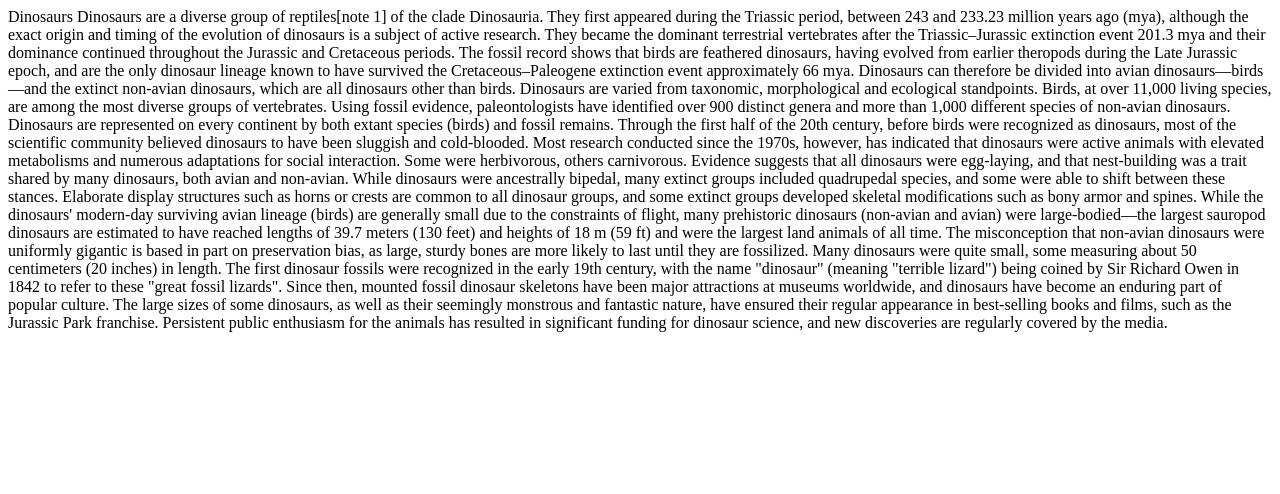
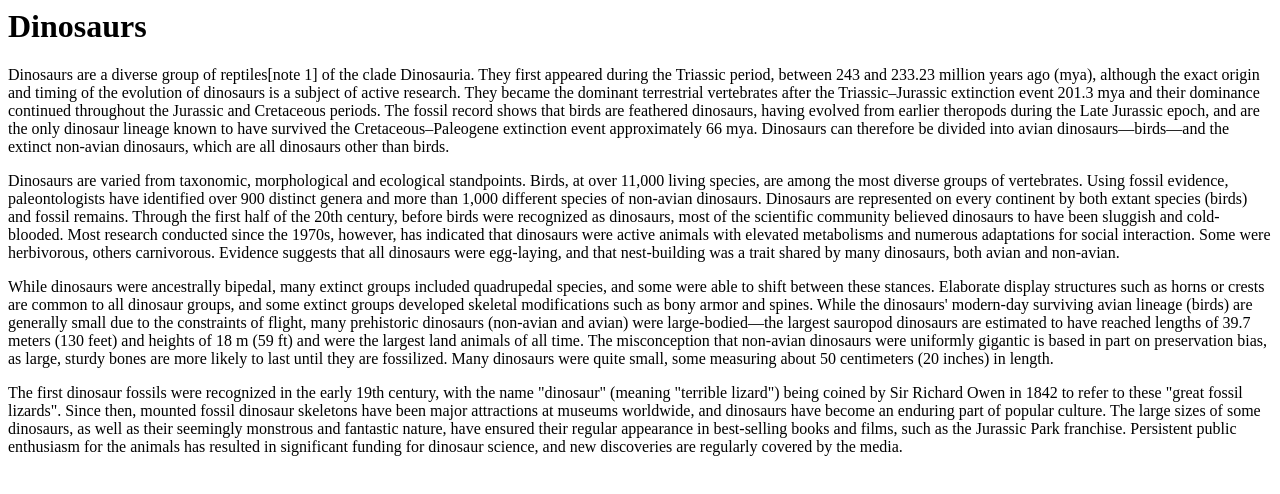
Before and after one commit to subbel/Dinosaurs, a plain HTML site: page index.html in a window 1280 px wide. Drawn offline with Linux system fonts and the light colour scheme.

Commit message:
tags added to html
All the content will now be made using html tags and according to design
heuristics

```diff
--- a/index.html
+++ b/index.html
@@ -1,9 +1,17 @@
-Dinosaurs
+<h1>Dinosaurs</h1>
 
-Dinosaurs are a diverse group of reptiles[note 1] of the clade Dinosauria. They first appeared during the Triassic period, between 243 and 233.23 million years ago (mya), although the exact origin and timing of the evolution of dinosaurs is a subject of active research. They became the dominant terrestrial vertebrates after the Triassic–Jurassic extinction event 201.3 mya and their dominance continued throughout the Jurassic and Cretaceous periods. The fossil record shows that birds are feathered dinosaurs, having evolved from earlier theropods during the Late Jurassic epoch, and are the only dinosaur lineage known to have survived the Cretaceous–Paleogene extinction event approximately 66 mya. Dinosaurs can therefore be divided into avian dinosaurs—birds—and the extinct non-avian dinosaurs, which are all dinosaurs other than birds.
+<p>
+    Dinosaurs are a diverse group of reptiles[note 1] of the clade Dinosauria. They first appeared during the Triassic period, between 243 and 233.23 million years ago (mya), although the exact origin and timing of the evolution of dinosaurs is a subject of active research. They became the dominant terrestrial vertebrates after the Triassic–Jurassic extinction event 201.3 mya and their dominance continued throughout the Jurassic and Cretaceous periods. The fossil record shows that birds are feathered dinosaurs, having evolved from earlier theropods during the Late Jurassic epoch, and are the only dinosaur lineage known to have survived the Cretaceous–Paleogene extinction event approximately 66 mya. Dinosaurs can therefore be divided into avian dinosaurs—birds—and the extinct non-avian dinosaurs, which are all dinosaurs other than birds.
+</p>
 
-Dinosaurs are varied from taxonomic, morphological and ecological standpoints. Birds, at over 11,000 living species, are among the most diverse groups of vertebrates. Using fossil evidence, paleontologists have identified over 900 distinct genera and more than 1,000 different species of non-avian dinosaurs. Dinosaurs are represented on every continent by both extant species (birds) and fossil remains. Through the first half of the 20th century, before birds were recognized as dinosaurs, most of the scientific community believed dinosaurs to have been sluggish and cold-blooded. Most research conducted since the 1970s, however, has indicated that dinosaurs were active animals with elevated metabolisms and numerous adaptations for social interaction. Some were herbivorous, others carnivorous. Evidence suggests that all dinosaurs were egg-laying, and that nest-building was a trait shared by many dinosaurs, both avian and non-avian.
+<p>
+    Dinosaurs are varied from taxonomic, morphological and ecological standpoints. Birds, at over 11,000 living species, are among the most diverse groups of vertebrates. Using fossil evidence, paleontologists have identified over 900 distinct genera and more than 1,000 different species of non-avian dinosaurs. Dinosaurs are represented on every continent by both extant species (birds) and fossil remains. Through the first half of the 20th century, before birds were recognized as dinosaurs, most of the scientific community believed dinosaurs to have been sluggish and cold-blooded. Most research conducted since the 1970s, however, has indicated that dinosaurs were active animals with elevated metabolisms and numerous adaptations for social interaction. Some were herbivorous, others carnivorous. Evidence suggests that all dinosaurs were egg-laying, and that nest-building was a trait shared by many dinosaurs, both avian and non-avian.
+</p>
 
-While dinosaurs were ancestrally bipedal, many extinct groups included quadrupedal species, and some were able to shift between these stances. Elaborate display structures such as horns or crests are common to all dinosaur groups, and some extinct groups developed skeletal modifications such as bony armor and spines. While the dinosaurs' modern-day surviving avian lineage (birds) are generally small due to the constraints of flight, many prehistoric dinosaurs (non-avian and avian) were large-bodied—the largest sauropod dinosaurs are estimated to have reached lengths of 39.7 meters (130 feet) and heights of 18 m (59 ft) and were the largest land animals of all time. The misconception that non-avian dinosaurs were uniformly gigantic is based in part on preservation bias, as large, sturdy bones are more likely to last until they are fossilized. Many dinosaurs were quite small, some measuring about 50 centimeters (20 inches) in length.
+<p>
+    While dinosaurs were ancestrally bipedal, many extinct groups included quadrupedal species, and some were able to shift between these stances. Elaborate display structures such as horns or crests are common to all dinosaur groups, and some extinct groups developed skeletal modifications such as bony armor and spines. While the dinosaurs' modern-day surviving avian lineage (birds) are generally small due to the constraints of flight, many prehistoric dinosaurs (non-avian and avian) were large-bodied—the largest sauropod dinosaurs are estimated to have reached lengths of 39.7 meters (130 feet) and heights of 18 m (59 ft) and were the largest land animals of all time. The misconception that non-avian dinosaurs were uniformly gigantic is based in part on preservation bias, as large, sturdy bones are more likely to last until they are fossilized. Many dinosaurs were quite small, some measuring about 50 centimeters (20 inches) in length.
+</p>
 
-The first dinosaur fossils were recognized in the early 19th century, with the name "dinosaur" (meaning "terrible lizard") being coined by Sir Richard Owen in 1842 to refer to these "great fossil lizards". Since then, mounted fossil dinosaur skeletons have been major attractions at museums worldwide, and dinosaurs have become an enduring part of popular culture. The large sizes of some dinosaurs, as well as their seemingly monstrous and fantastic nature, have ensured their regular appearance in best-selling books and films, such as the Jurassic Park franchise. Persistent public enthusiasm for the animals has resulted in significant funding for dinosaur science, and new discoveries are regularly covered by the media.
+<p>
+    The first dinosaur fossils were recognized in the early 19th century, with the name "dinosaur" (meaning "terrible lizard") being coined by Sir Richard Owen in 1842 to refer to these "great fossil lizards". Since then, mounted fossil dinosaur skeletons have been major attractions at museums worldwide, and dinosaurs have become an enduring part of popular culture. The large sizes of some dinosaurs, as well as their seemingly monstrous and fantastic nature, have ensured their regular appearance in best-selling books and films, such as the Jurassic Park franchise. Persistent public enthusiasm for the animals has resulted in significant funding for dinosaur science, and new discoveries are regularly covered by the media.
+</p>
```
